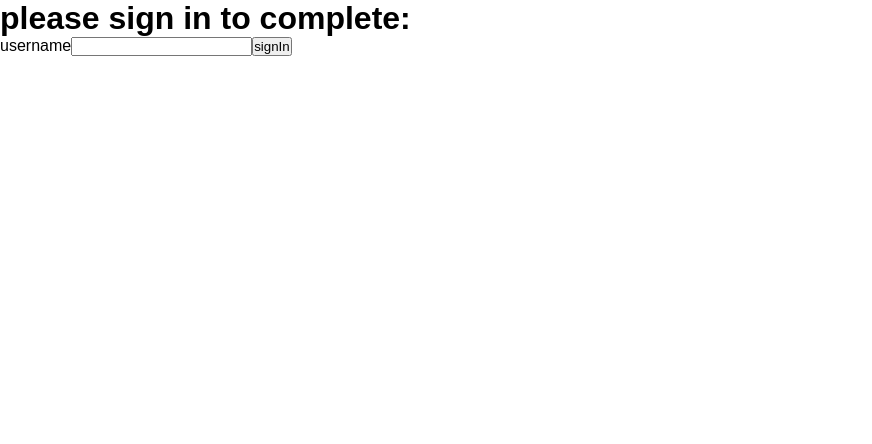
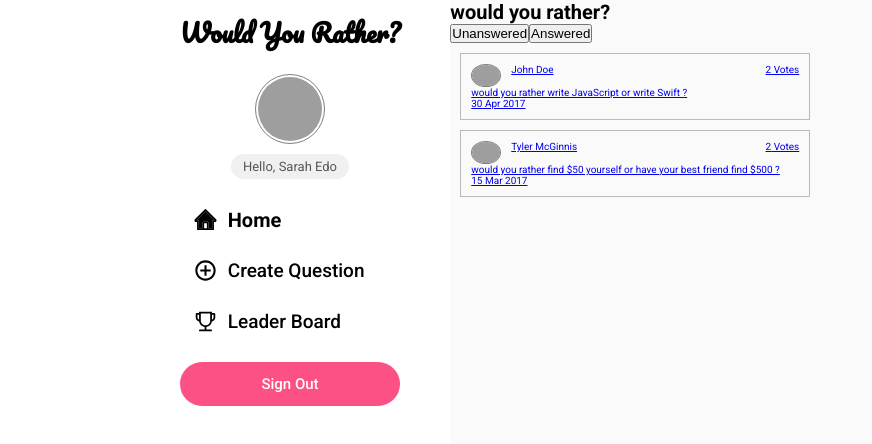
Before and after one commit to AbdulrhmanJo/WouldYouRather, a React (Create React App) app: page / in a window 1280 px wide. Shown: the top 444 px of the page, without its empty margins (0-872 px from the left). Built offline with nearby package versions, Linux system fonts and the light colour scheme; grey boxes are pictures that could not be loaded.

Commit message:
add style to navbar component

```diff
--- a/package.json
+++ b/package.json
@@ -6,6 +6,7 @@
     "node-sass": "^4.13.1",
     "react": "^16.12.0",
     "react-dom": "^16.12.0",
+    "react-icons": "^3.9.0",
     "react-redux": "^7.1.3",
     "react-router-dom": "^5.1.2",
     "react-scripts": "3.3.1",
--- a/src/actions/shared.js
+++ b/src/actions/shared.js
@@ -1,7 +1,7 @@
 import { receiveUsers } from './users'
 import { receiveQuestions } from './questions'
+import { getInitialData } from '../utils/api'
 import { setAuthedUser } from './authedUser'
-import { getInitialData } from '../utils/api'
 
 export const SAVE_QUESTIONS_ANSWER = 'SAVE_QUESTIONS_ANSWER'
 
@@ -11,6 +11,8 @@ export function handleInitialData(){
         .then(({users,questions}) => {
             dispatch(receiveUsers(users))
             dispatch(receiveQuestions(questions))
+            dispatch(setAuthedUser('sarahedo'))
+
         })
     }
 }
--- a/src/components/App.js
+++ b/src/components/App.js
@@ -20,12 +20,13 @@ class App extends Component {
     const id = null
     this.props.dispatch(setAuthedUser(id))
   }
+
   componentDidMount(){
     this.props.dispatch(handleInitialData())
   }
 
   render(){
-    const { unAuthorised } = this.props
+    const { unAuthorised, user} = this.props
     return (
       <BrowserRouter>
         { unAuthorised
@@ -45,12 +46,13 @@ class App extends Component {
 
             )
           : <div className='container'>
-              <Navbar />
-              <button onClick={this.signOut}>signOut</button>
-              <Route exact path='/' component={Home} />
-              <Route path='/add' component={NewPoll} />
-              <Route path='/leaderboard' component={Leaderboard} />
-              <Route path='/questions/:id' component={PollPage} />
+              <Navbar user={user} signOut={this.signOut}/>
+              <div className="main">
+                <Route exact path='/' component={Home} />
+                <Route path='/add' component={NewPoll} />
+                <Route path='/leaderboard' component={Leaderboard} />
+                <Route path='/questions/:id' component={PollPage} />
+              </div>
             </div>
           }
       </BrowserRouter>
@@ -59,9 +61,11 @@ class App extends Component {
   }
 }
 
-const mapStateToProp = ({authedUser}) => {
+const mapStateToProp = ({authedUser, users}) => {
+  const user = users[authedUser]
   return{
-    unAuthorised: authedUser === null
+    unAuthorised: authedUser === null,
+    user
   }
 }
 
--- a/src/components/Navbar.js
+++ b/src/components/Navbar.js
@@ -1,30 +1,67 @@
-import React from 'react'
+import React, {Component} from 'react'
 import {NavLink} from 'react-router-dom'
+import { AiTwotoneHome,AiOutlineHome,AiOutlineTrophy,AiTwotoneTrophy } from 'react-icons/ai'
+import {IoMdAddCircleOutline,IoMdAddCircle} from 'react-icons/io'
+import { withRouter } from "react-router";
 
-const Navbar = (props) => {
+class Navbar extends Component {
+    render(){
+    const { avatarURL, name} = this.props.user
+    const { location } = this.props
+
+    console.log(this.props);
+
     return (
-        <nav>
-            <ul>
-                <li>
-                    <NavLink to="/">
-                        Home
-                    </NavLink>
-                </li>
-                <li>
-                    <NavLink to="/add">
-                        new poll
-                    </NavLink>
-                </li>
-                <li>
-                    <NavLink to="/leaderboard">
-                        leaderboard
-                    </NavLink>
-                </li>
+        <nav className="nav">
+            <h1 className="nav-heading">Would you rather?</h1>
+            <div className="nav-avatar">
+                <img src={avatarURL} alt={`avatar of ${name}`} className='nav-avatar-img'></img>
+                <p className='nav-avatar-text'>hello, {name}</p>
+            </div>
+            <ul className="nav-list">
+                <NavLink
+                    to="/" exact
+                    className="nav-list--item"
+                    activeClassName="active"
+                    >
+                        {
+                            location.pathname === '/'
+                            ? <AiTwotoneHome size={25} className="nav-list--item-icon"/>
+                            : <AiOutlineHome size={25} className="nav-list--item-icon"/>
+                        }
+                    <span className="nav-list--item-text">Home</span>
+                </NavLink>
 
+                <NavLink
+                    to="/add" exact
+                    className="nav-list--item"
+                    activeClassName="active"
+                    >
+                        {
+                            location.pathname === '/add'
+                            ? <IoMdAddCircle size={25} className="nav-list--item-icon"/>
+                            : <IoMdAddCircleOutline size={25} className="nav-list--item-icon"/>
+                        }
+                        <span className="nav-list--item-text">create Question</span>
+                </NavLink>
+
+                <NavLink
+                    to="/leaderboard" exact
+                    className="nav-list--item"
+                    activeClassName="active"
+                    >
+                        {
+                            location.pathname === '/leaderboard'
+                            ? <AiTwotoneTrophy size={25} className="nav-list--item-icon"/>
+                            : <AiOutlineTrophy size={25} className="nav-list--item-icon"/>
+                        }
+                        <span className="nav-list--item-text">leader board</span>
+                </NavLink>
             </ul>
+            <button className='nav-btn' onClick={this.props.signOut}>sign Out</button>
         </nav>
-
-    )
+        )
+    }
 }
 
-export default Navbar
+export default withRouter(Navbar)
--- a/src/index.scss
+++ b/src/index.scss
@@ -1,5 +1,5 @@
 @import url('https://fonts.googleapis.com/css?family=Pacifico&display=swap');
-
+@import url('https://fonts.googleapis.com/css?family=Roboto:400,500,700&display=swap');
 *,
 *::after,
 *::before {
@@ -7,21 +7,112 @@
   margin: 0;
   box-sizing: border-box;
 }
-body {
-  font-family: sans-serif;
+
+html{
+  font-size: 62.5%; // 1rem = 10px
 }
 
-.center{
-  font-family: 'Pacifico';
-  margin-top: 4rem;
-  text-transform: capitalize;
+body {
+  font-family: "Roboto",sans-serif;
+  font-size: inherit;
+  display: flex;
+  justify-content: center;
 }
 
 .container{
-  width: 80rem;
+  width: 110rem;
   display: flex;
   justify-content: center;
-  flex-direction: column;
+}
+
+.nav{
+  height: 100vh;
+  padding: 1rem 5rem;
+  font-size: 1.9rem;
+  &-heading{
+    font-family: 'Pacifico', sans-serif;
+    font-size: 2.5rem;
+    text-transform: capitalize;
+    margin-bottom: 2rem;
+  }
+  &-avatar{
+    display: flex;
+    align-items: center;
+    flex-direction: column;
+    margin-bottom: 2rem;
+    &-img{
+      padding: .2rem;
+      border: .1rem solid grey;
+      width: 7rem;
+      height: 7rem;
+      border-radius: 50%;
+      margin-bottom: 1rem;
+    }
+    &-text{
+      font-size: 1.3rem;
+      text-transform: capitalize;
+      background-color: #f0f0f0;
+      padding: .5rem 1.2rem;
+      border-radius: 2rem;
+      color: rgb(87, 87, 87);
+    }
+  }
+  &-list{
+    list-style: none;
+
+    &--item{
+      font-weight: 500;
+      &:link,
+      &:visited {
+        margin-bottom: 1rem;
+        padding: .8rem 1.3rem;
+        display: block;
+        text-decoration: none;
+        color: black;
+        display: flex;
+        align-items: center;
+        justify-content: flex-start;
+        transition: all .1s;
+      }
+
+      &:hover:not(.active){
+        border-radius: 2rem;
+        background-color: #f5f5f5;
+      }
+
+      &-icon{
+        margin-right: 1rem;
+      }
+
+      &-text{
+        text-transform: capitalize;
+      }
+    }
+
+  }
+
+  &-btn{
+    margin-top: 1rem;
+    font-family: inherit;
+    font-size: 1.5rem;
+    padding: 1.3rem 1.3rem;
+    width: 100%;
+    font-weight: 500;
+    text-transform: capitalize;
+    background-color: #fc5185;
+    border: none;
+    border-radius: 4rem;
+    transition: all .2s;
+    color: white;
+    &:hover{
+      background-color: #e74978;
+    }
+  }
+}
+
+.main{
+  background-color: #FAFAFA ;
+  min-width: 70rem;
 }
 
 .question{
@@ -84,3 +175,8 @@ body {
 th,td {
   padding: 1rem;
 }
+
+.active {
+  font-weight: 700;
+  font-size: 2rem;
+}
```
Also changed, not shown: 1 other file (tests, documents, lock files or other folders).
